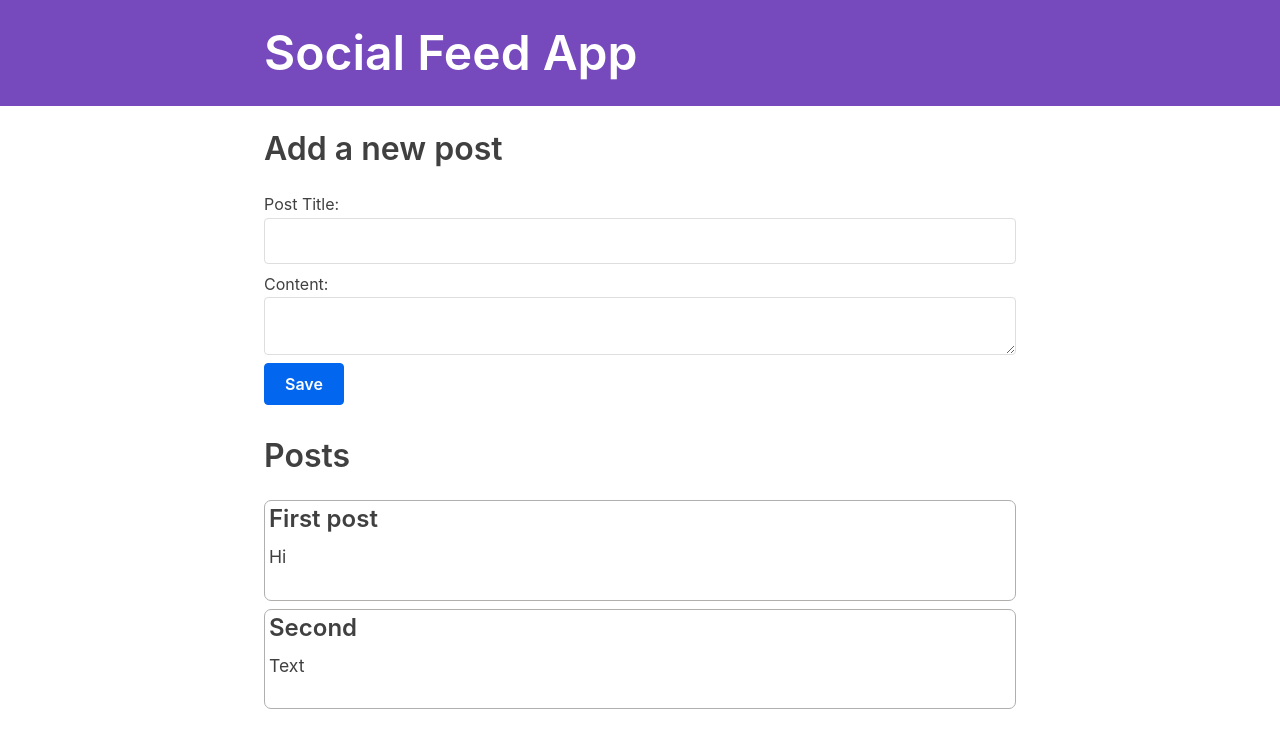
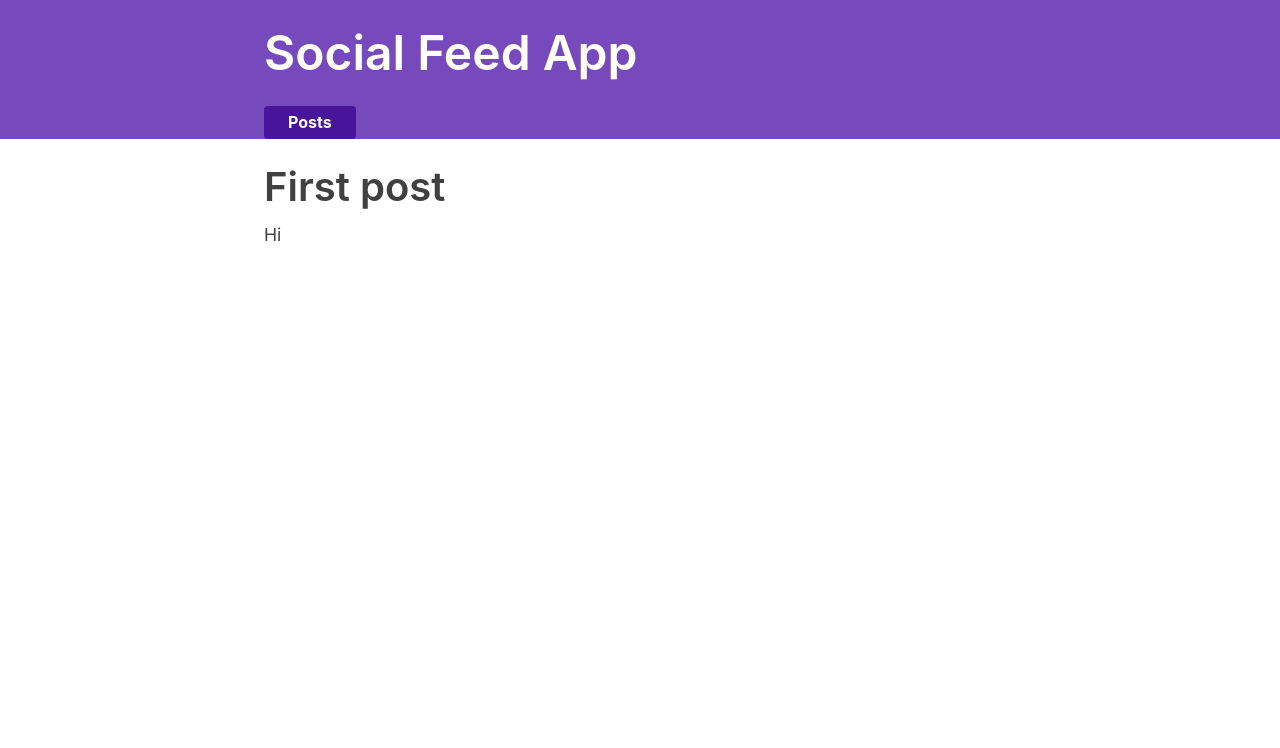
Before and after one commit to czodiac/social-media-feed, a React (Create React App) app: page /posts/1 in a window 1280 px wide. Before the commit this address led to /. Shown: the top 748 px of the page. Built offline with nearby package versions, Linux system fonts and the light colour scheme; what @mswjs/data, mock-socket, txtgen would draw is missing.

Commit message:
Adding the Single Post Route

```diff
--- a/src/App.js
+++ b/src/App.js
@@ -9,6 +9,7 @@ import {
 import { Navbar } from './app/Navbar'
 import { PostsList } from './features/posts/PostsList'
 import { AddPostForm } from './features/posts/AddPostForm'
+import { SinglePostPage } from './features/posts/SinglePostPage'
 
 function App() {
   return (
@@ -26,6 +27,7 @@ function App() {
               </React.Fragment>
             )}
           />
+          <Route exact path="/posts/:postId" component={SinglePostPage} />
           <Redirect to="/" />
         </Switch>
       </div>
--- a/src/app/Navbar.js
+++ b/src/app/Navbar.js
@@ -1,4 +1,5 @@
 import React from 'react'
+import { Link } from 'react-router-dom'
 
 export const Navbar = () => {
   return (
@@ -6,7 +7,9 @@ export const Navbar = () => {
       <section>
         <h1>Social Feed App</h1>
         <div className="navContent">
-          <div className="navLinks"></div>
+          <div className="navLinks">
+            <Link to="/">Posts</Link>
+          </div>
         </div>
       </section>
     </nav>
--- a/src/features/posts/PostsList.js
+++ b/src/features/posts/PostsList.js
@@ -1,5 +1,6 @@
 import React from 'react'
 import { useSelector } from 'react-redux'
+import { Link } from 'react-router-dom'
 
 export const PostsList = () => {
     const posts = useSelector(state => state.posts)
@@ -8,6 +9,7 @@ export const PostsList = () => {
         <article className="post-excerpt" key={post.id}>
             <h3>{post.title}</h3>
             <p className="post-content">{post.content.substring(0, 100)}</p>
+            <Link to={`/posts/${post.id}`} className="button">View</Link>
         </article>
     ))
 
--- /dev/null
+++ b/src/features/posts/SinglePostPage.js
@@ -0,0 +1,24 @@
+import React from 'react'
+import { useSelector } from 'react-redux'
+
+export const SinglePostPage = ({ match }) => {
+    const { postId } = match.params
+    const post = useSelector(state => state.posts.find(post => post.id === postId))
+
+    if (!post) {
+        return (
+            <section>
+                <p2>Post not found.</p2>
+            </section>
+        )
+    }
+
+    return (
+        <section>
+            <article className="post">
+                <h2>{post.title}</h2>
+                <p className="post-content">{post.content}</p>
+            </article>
+        </section>
+    )
+}
```
